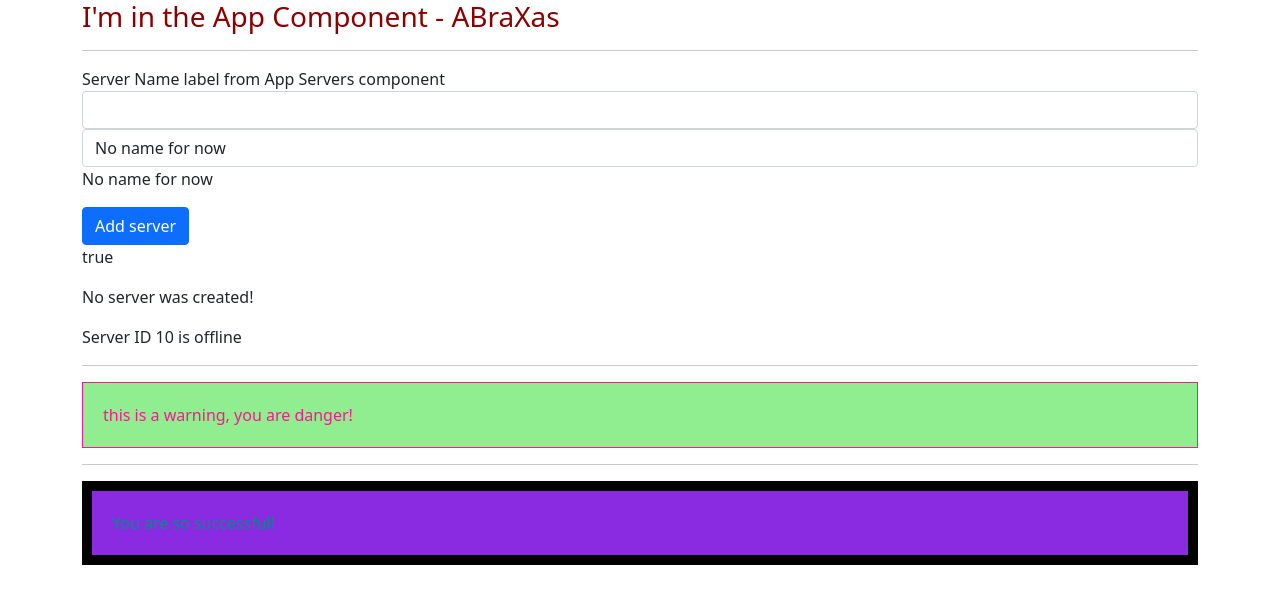
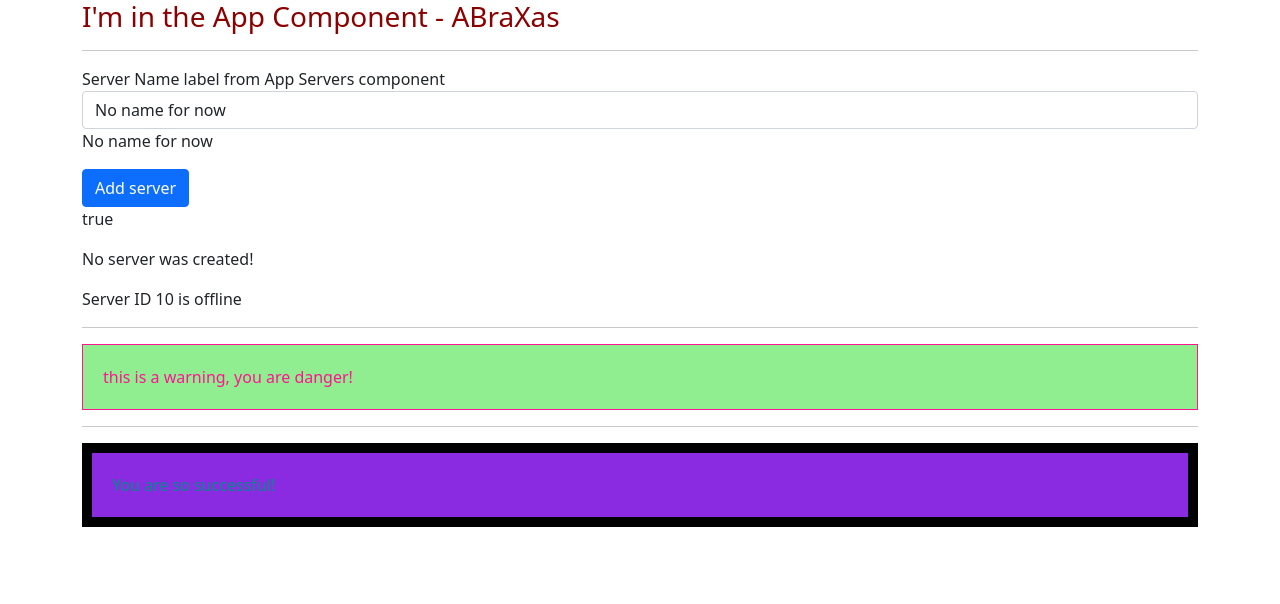
Before and after one commit to carlosjesuscaro/angular_project, an Angular app: page / in a window 1280 px wide. Shown: the top 604 px of the page. Built offline with nearby package versions, Linux system fonts and the light colour scheme.

Commit message:
Two way biding v1.1

```diff
--- a/src/app/servers/servers.component.html
+++ b/src/app/servers/servers.component.html
@@ -1,19 +1,12 @@
 <label>Server Name label from App Servers component</label>
-
-<!--Input (as an event) to capture the server name-->
-<input
-  type="text"
-  class="form-control"
-  (input)="onUpdateServerName($event)"> <!--here we are passing the input to the function-->
 
 <!--Input Two way binding-->
 <input
   type="text"
   class="form-control"
   [(ngModel)]="serverName">
+<p>{{ serverName }}</p>
 
-
-<p>{{ serverName }}</p>
 <button
         class="btn btn-primary"
         [disabled]="!allowNewServer"
--- a/src/app/servers/servers.component.ts
+++ b/src/app/servers/servers.component.ts
@@ -27,10 +27,4 @@ export class ServersComponent implements OnInit {
   onCreateServer(){
     this.serverCreationStatus = 'Server was created!';
   }
-
-  /*Function to capture the server name from an input*/
-  // tslint:disable-next-line:typedef
-  onUpdateServerName(event: any){
-    this.serverName = event.target.value;
-  }
 }
```
